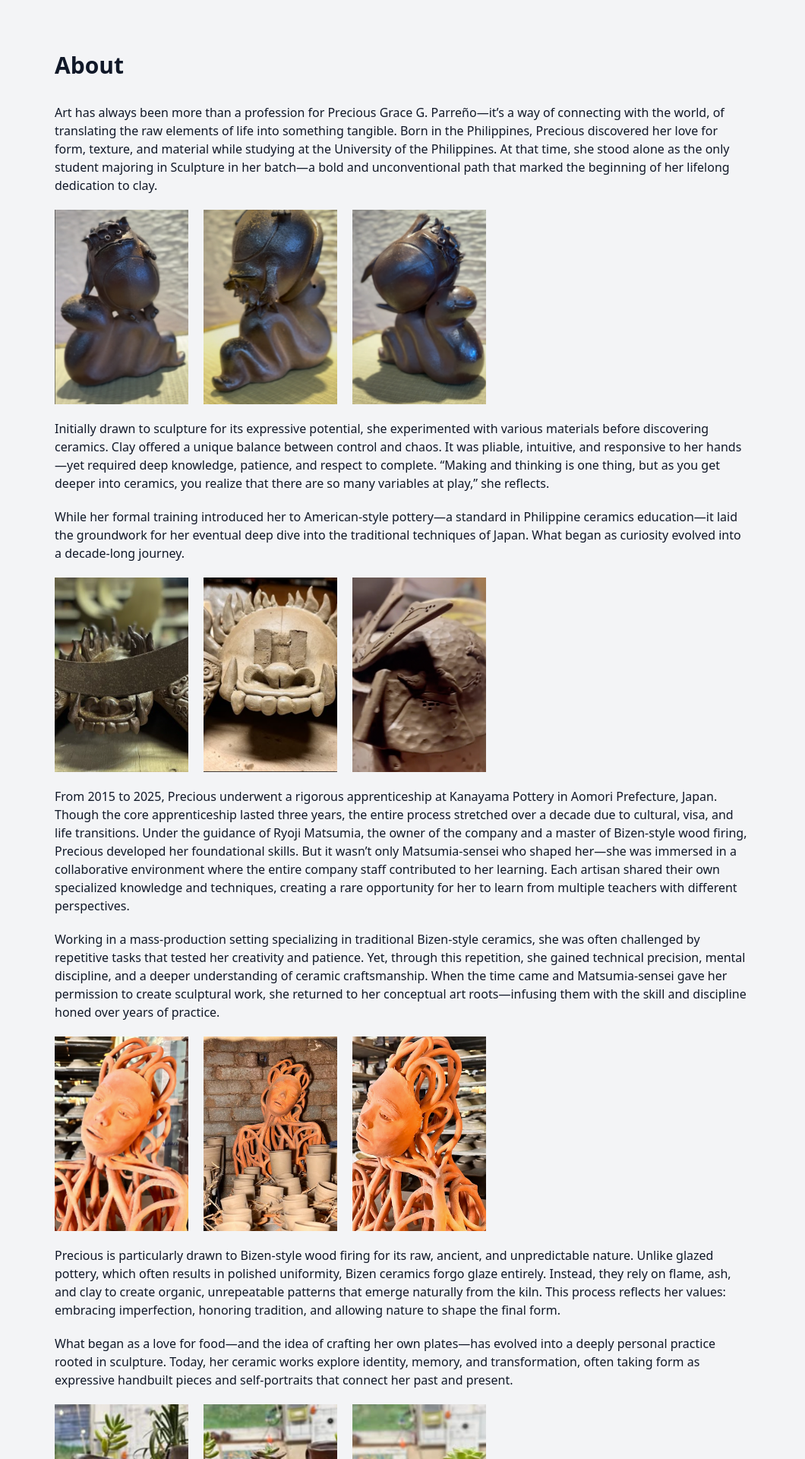
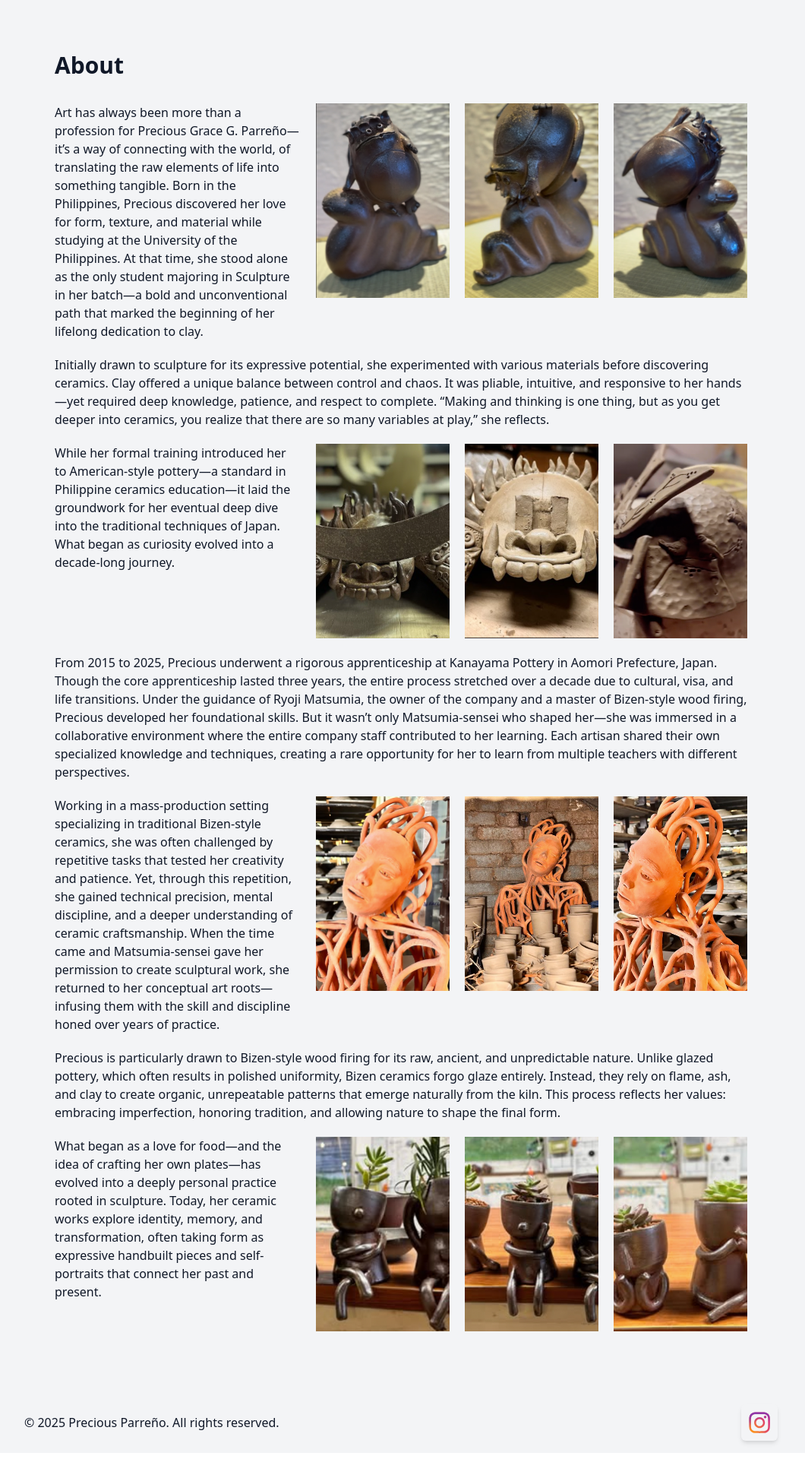
Before and after one commit to d3bn/preceramics-app, a Vue app: page / in a window 1280 px wide. Shown: the part 260-2180 px from the top of the page at 76% size, without its empty margins (112-1172 px from the left). Built offline with nearby package versions, Linux system fonts and the light colour scheme.

Commit message:
feat: fix ui placement

```diff
--- a/src/pages/Home.vue
+++ b/src/pages/Home.vue
@@ -36,7 +36,7 @@
     <section id="about" class="mb-20 animate-fade-in-up" style="animation-delay: 0.2s;">
       <h2 class="text-3xl font-bold mb-8 text-primary-light dark:text-primary-dark">About</h2>
       <div class="flex flex-col gap-5">
-        <div class="flex sm:flex-col md:flex-col justify-between gap-5">
+        <div class="flex flex-col md:flex-row justify-between gap-5">
           <div class="flex-shrink">Art has always been more than a profession for Precious Grace G. Parreño—it’s a way
             of
             connecting with the world, of translating the raw elements of life into something tangible.
@@ -67,7 +67,7 @@
           patience, and respect to complete. “Making and thinking is one thing, but as you get deeper
           into ceramics, you realize that there are so many variables at play,” she reflects.</p>
 
-        <div class="flex  sm:flex-col md:flex-col  justify-between gap-5">
+        <div class="flex flex-col md:flex-row justify-between gap-5">
           <div class="flex-shrink">While her formal training introduced her to American-style pottery—a standard in
             Philippine
             ceramics education—it laid the groundwork for her eventual deep dive into the traditional
@@ -99,7 +99,7 @@
           perspectives.
         </p>
 
-        <div class="flex  sm:flex-col md:flex-col  gap-5">
+        <div class="flex flex-col md:flex-row gap-5">
           <p>Working in a mass-production setting specializing in traditional Bizen-style ceramics, she
             was often challenged by repetitive tasks that tested her creativity and patience. Yet, through
             this repetition, she gained technical precision, mental discipline, and a deeper understanding
@@ -128,7 +128,7 @@
           unrepeatable patterns that emerge naturally from the kiln. This process reflects her values:
           embracing imperfection, honoring tradition, and allowing nature to shape the final form.</p>
 
-        <div class="flex  sm:flex-col md:flex-col  gap-5">
+        <div class="flex flex-col md:flex-row gap-5">
           <p>What began as a love for food—and the idea of crafting her own plates—has evolved into a
             deeply personal practice rooted in sculpture. Today, her ceramic works explore identity,
             memory, and transformation, often taking form as expressive handbuilt pieces and
```
